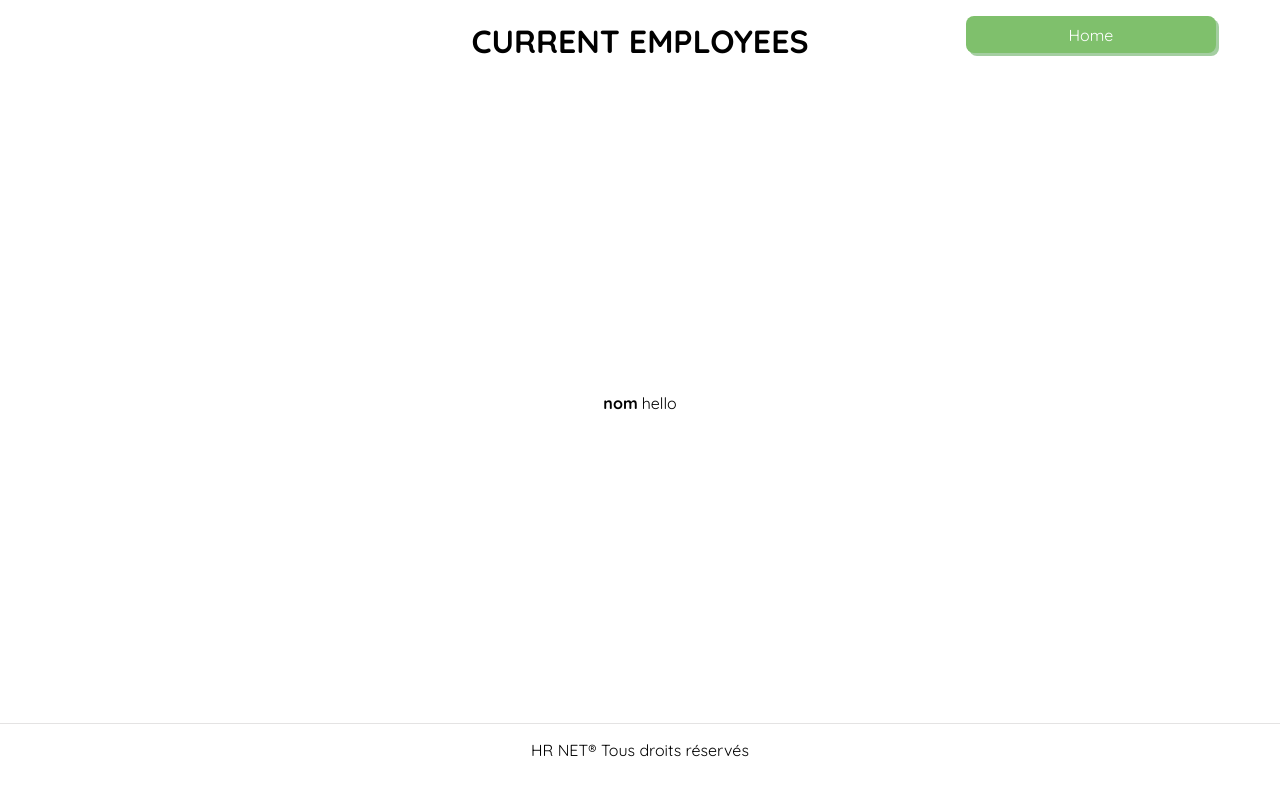
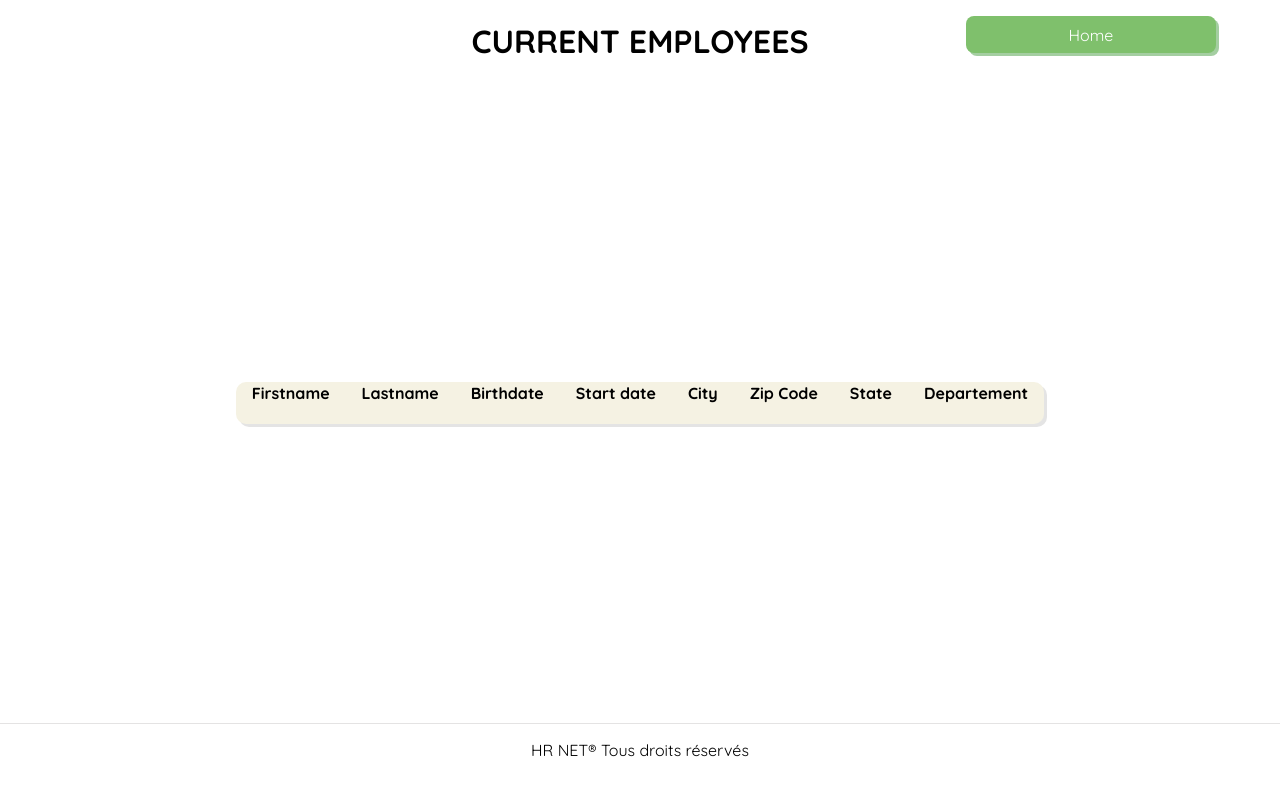
Before and after one commit to Erwandeb/PROJET_14_HRNET, a React (Create React App) app: page /Employees in a window 1280 px wide. Shown: the top 796 px of the page. Built offline with nearby package versions, Linux system fonts and the light colour scheme.

Commit message:
add datatable

```diff
--- a/src/components/CreateEmployee/Form.js
+++ b/src/components/CreateEmployee/Form.js
@@ -29,28 +29,18 @@ const FormName = () => {
         setDisplayModal(true);
     }
 
+    useEffect(() => {
+        setOptionList(dropDown);
+    },[]);
 
-    /**
-    * Affichage de la modal
-    *
-    */
     const hiddingModal = ()=>{
         setDisplayModal(false)
     }
 
-
-    /**
-    * Handle data of select options list
-    *
-    */
-    useEffect(() => {
-        setOptionList(dropDown);
-    },[]);
-
-
     const handleStateChangeState = (id) => {
     setStateOfEmployee(id);
     }
+
     const handleStateChangeDepartement = (id) => {
     setdepartementEmployee(id);
     }
@@ -58,6 +48,29 @@ const FormName = () => {
     const handleChangeBirthDate =(date)=>{
         setBirthDate({date})
     }
+
+
+    /**
+    * All Data from the form (manually fill by user) are set in "userData" object
+    */
+    const userData = {
+        firstname : firstname,
+        lastname : lastname,
+        birthdate : birthDate,
+        startdate: startDate,
+        street : street,
+        city : city,
+        zipCode : zipCode,
+        stateOfEmployee:stateOfEmployee,
+        departementEmployee: departementEmployee
+    }
+
+    /**
+    * React Context to pass all data to EmployeeList
+    */
+    const formContext = React.createContext(userData);
+
+
 
     return (
         <div className="formDisplay">
--- a/src/components/Plugins/DataTable.js
+++ b/src/components/Plugins/DataTable.js
@@ -2,13 +2,37 @@ import React from "react";
 
 export const DataTable = (props) => {
 
+    /*
+    function loadTableData(props){
+        const tableBody = document.getElementById('tableDataDisplay');
+        let dataHtml = "";
+
+        for(let element of userData){
+            dataHtml+=`<tr></tr>`
+        }
+    }
+    */
+
+    //Créer un systeme de tri de données pour chaque colonne
+
+
     return (
         <div className="table-display">
+
            <table>
-               <tr>
-                   <th>nom</th>
-                   <td>hello</td>
-               </tr>
+               <thead>
+                    <tr>
+                        <th>Firstname</th>
+                        <th>Lastname</th>
+                        <th>Birthdate</th>
+                        <th>Start date</th>
+                        <th>City</th>
+                        <th>Zip Code</th>
+                        <th>State </th>
+                        <th>Departement</th>
+                    </tr>
+               </thead>
+               <tbody id="tableDataDisplay"></tbody>
            </table>
         </div>
     );
--- a/src/components/Plugins/DatePicker.js
+++ b/src/components/Plugins/DatePicker.js
@@ -3,7 +3,6 @@ import React from "react";
 
 export const DatePicker = (props) => {
 
-  console.log(props)
 
     return(
       <input className="date-picker" type="date">
--- a/src/pages/CreateEmployee.js
+++ b/src/pages/CreateEmployee.js
@@ -2,6 +2,7 @@ import React, { useState } from 'react';
 import Form from '../components/CreateEmployee/Form';
 import Footer from '../components/general/Footer';
 import Navigation from '../components/general/Navigation';
+
 
 
 const Home = () => {
--- a/src/style/CreateEmployee/_form.scss
+++ b/src/style/CreateEmployee/_form.scss
@@ -16,7 +16,7 @@
             margin-right: 40px;
             margin-left: 40px;
             border-radius: 10px;
-            box-shadow: 3px 3px #e8ecd2;
+            box-shadow: 3px 3px #e4e4e4;
             legend{
                 left: 0px;
             }
--- a/src/style/index.scss
+++ b/src/style/index.scss
@@ -7,3 +7,4 @@
 @import './plugins/modalDialog';
 @import './plugins/dropDownList';
 @import './pages/employee-list';
+@import './plugins/dataTable';
--- /dev/null
+++ b/src/style/plugins/_dataTable.scss
@@ -0,0 +1,32 @@
+.table-display{
+    display: flex;
+    flex-direction: row;
+    background-color: #f5f2e3;
+    border-radius: 10px;
+    box-shadow: 3px 3px #e4e4e4;
+    table{
+        display: flex;
+        flex-direction: row;
+        tr{
+            display: flex;
+            flex-direction: row;
+            align-items: center;
+            width: auto;
+            min-width: 95px;
+            margin-bottom: 10px;
+            th{
+                margin-bottom: 10px;
+                cursor: pointer;
+                margin-left: 15px;
+                margin-right: 15px;
+                margin-bottom: 10px;
+            }
+            td{
+                padding: 2%;
+                margin-top: 10px;
+                margin-bottom: 10px;
+            }
+        }
+
+    }
+}
```
Also changed, not shown: src/components/general/UserContext.js (added, +8 -0 lines), src/pages/EmployeeList.js (+5 -2 lines).
